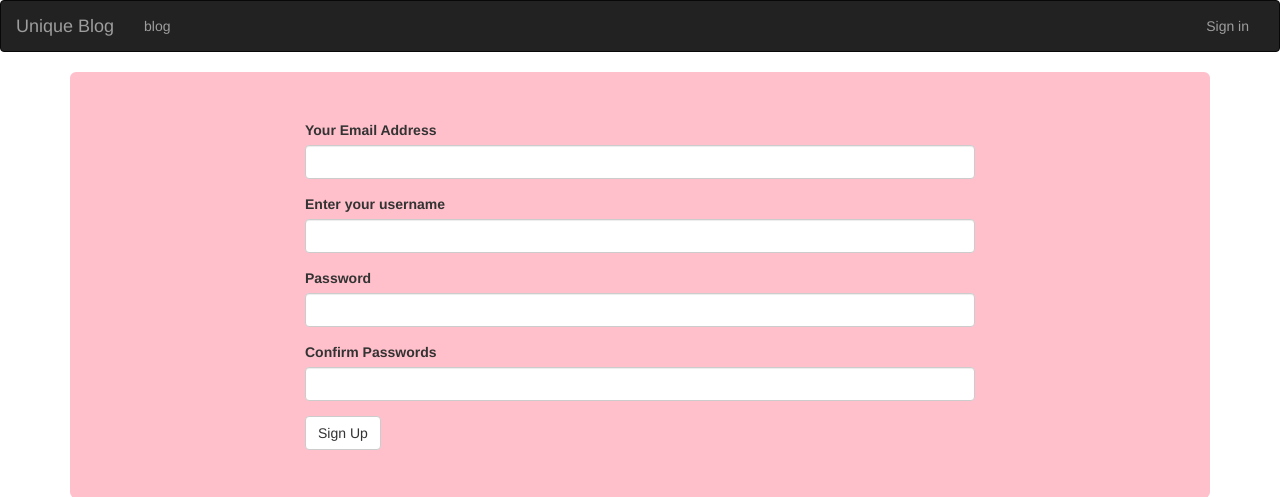
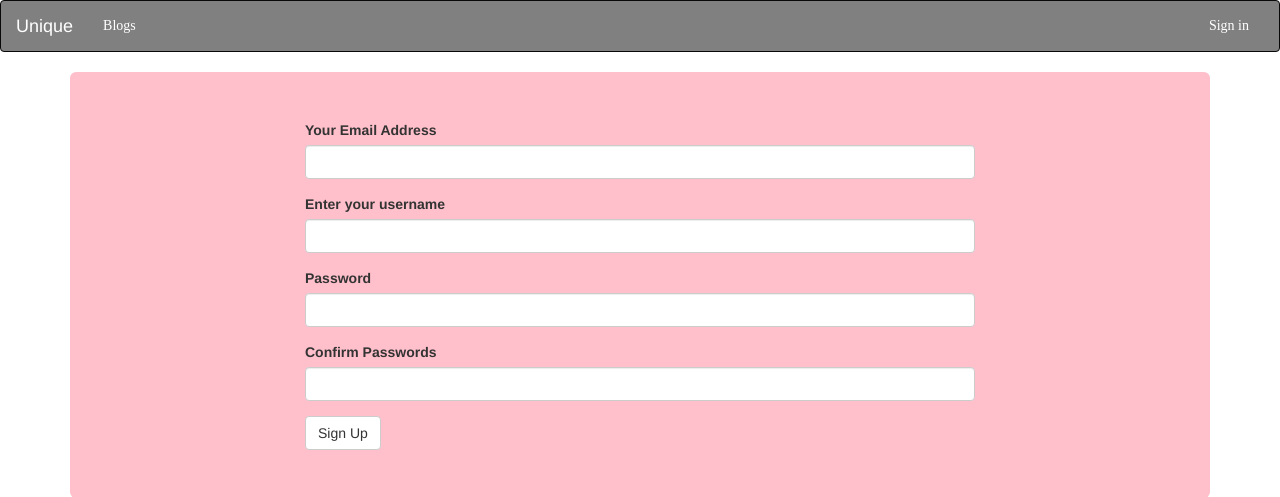
Before and after one commit to UMUTONIRitha/Unique-Blog, a Flask app: page /authenticate/register in a window 1280 px wide. Shown: the top 497 px of the page. Run offline with Flask 2, Linux system fonts and the light colour scheme; some libraries are stand-ins or nearby versions.

Commit message:
save changes

```diff
--- a/app/templates/navbar.html
+++ b/app/templates/navbar.html
@@ -1,4 +1,4 @@
-<div class="navbar navbar-inverse" role="navigation">
+<div class="navbar navbar-inverse" role="navigation" style="background-color: grey;">
     <div class="container-fluid">
         <div class="navbar-header">
             <button type="button" class="navbar-toggle" data-toggle="collapse" data-target=".navbar-collapse">
@@ -7,23 +7,23 @@
                 <span class="icon-bar"></span>
                 <span class="icon-bar"></span>
             </button>
-            <a class="navbar-brand" href="{{url_for('main.index')}}"> Unique Blog</a>
+            <a class="navbar-brand" href="{{url_for('main.index')}}" style="color: white;"> Unique <i class="fas fa-blog"></i></a>
         </div>
         <div class="navbar-collapse collapse">
             <ul class="nav navbar-nav">
-                <li><a href="{{url_for('main.index')}}">blog</a></li>
+                <li><a href="{{url_for('main.index')}}" style="font-family: 'Noto Serif JP', serif;color:white;">Blogs</a></li>
                 {% if current_user.is_authenticated %}
                 <li class="nav-item">
-                    <a class="nav-link" href="{{url_for('main.new_blog')}}">New Blog</a>
+                    <a class="nav-link" href="{{url_for('main.new_blog')}}" style="font-family: 'Noto Serif JP', serif;color:white;">Create Blog</a>
                 </li>
                 {% endif %}
             </ul>
             <ul class="nav navbar-nav navbar-right">
                 {% if current_user.is_authenticated %}
-                <li><a href="{{url_for('main.profile',name=current_user.username)}}">{{current_user.username}}</a></li>
-                <li><a href="{{url_for('auth.logout')}}">Sign out</a></li>
+                <li><a href="{{url_for('main.profile',name=current_user.username)}}" style="font-family: 'Noto Serif JP', serif;color:white;">{{current_user.username}}</a></li>
+                <li><a href="{{url_for('auth.logout')}}" style="font-family: 'Noto Serif JP', serif;color:white;"><i class="fas fa-sign-out-alt"></i>Sign out</a></li>
                 {% else %}
-                <li><a href="{{url_for('auth.login')}}" >Sign in</a></li>
+                <li><a href="{{url_for('auth.login')}}" style="font-family: 'Noto Serif JP', serif;color:white;"><i class="fas fa-user-plus"></i>Sign in</a></li>
                 {%endif%}
             </ul>
         </div>
```
